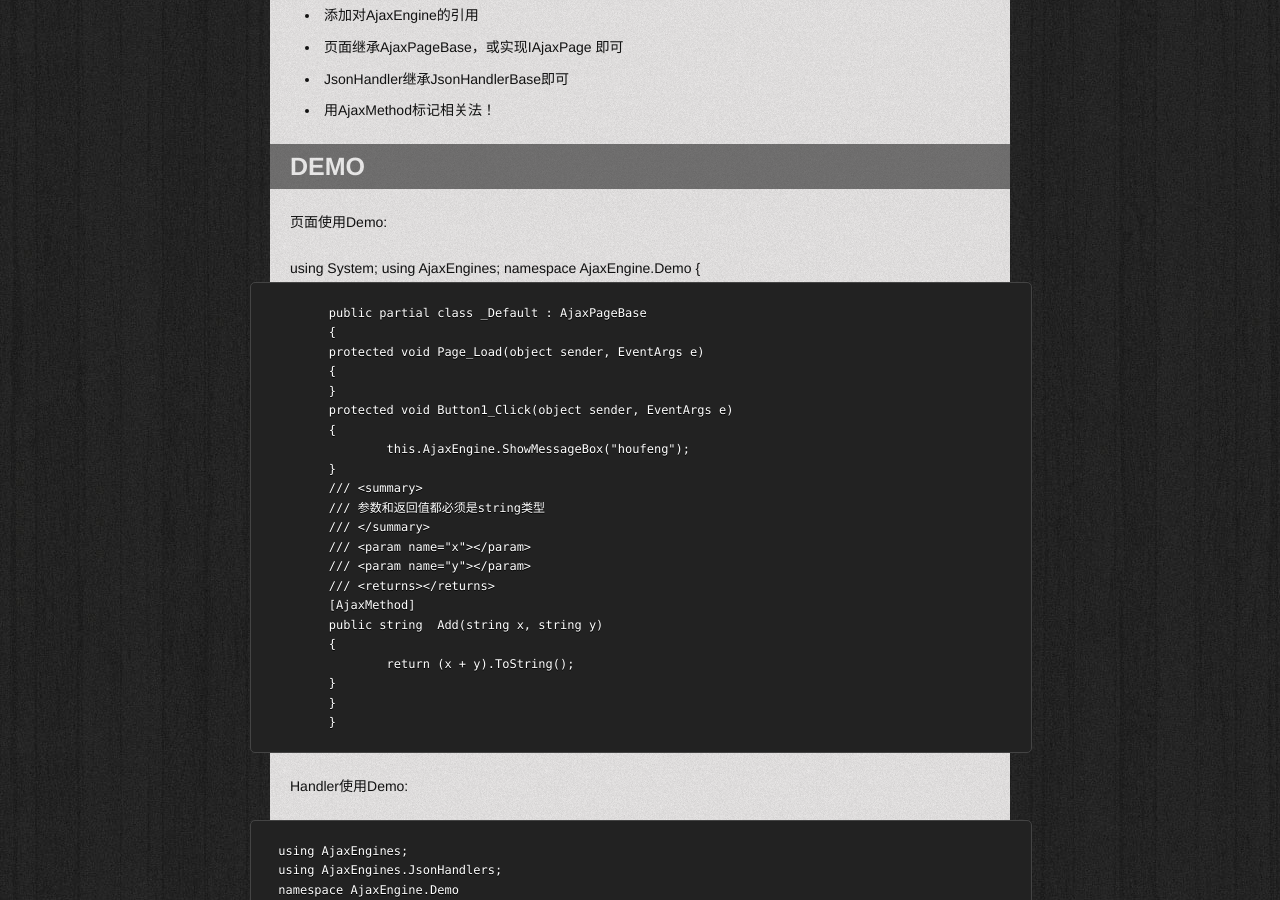
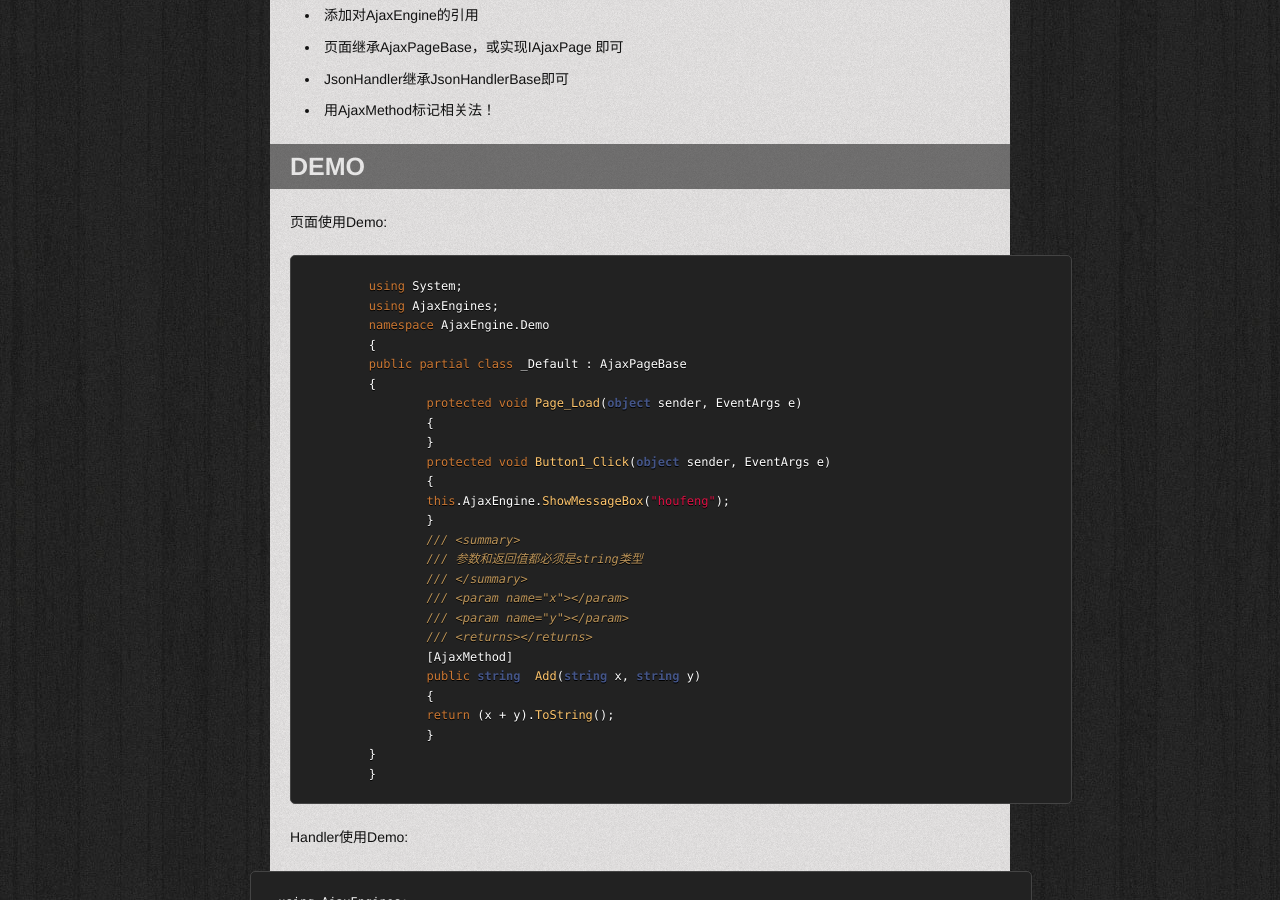
Before and after one commit to Houfeng/houfeng.github.com, a Jekyll site: the page built from _posts/2012-02-10-ajaxengine-dotnet.md, in a window 1280 px wide and 900 px high, scrolled down 1090 px. Built offline with Jekyll 4.4.1, drawn with Linux system fonts in a browser that asks for light colours; Markdown is read by kramdown in place of the engine named in the settings; comment, search, counter and statistics services are not loaded.

Commit message:
Updated _posts/2012-02-10-ajaxengine-dotnet.md

```diff
--- a/_posts/2012-02-10-ajaxengine-dotnet.md
+++ b/_posts/2012-02-10-ajaxengine-dotnet.md
@@ -44,6 +44,7 @@ AjaxEngine的思路还是较为巧妙的！
 
 页面使用Demo:
 
+{% highlight CSharp %}
  	using System;
  	using AjaxEngines;
  	namespace AjaxEngine.Demo
@@ -70,7 +71,7 @@ AjaxEngine的思路还是较为巧妙的！
          	}
      	}
  	}
-
+{% endhighlight %}
 
 Handler使用Demo:
 
```
